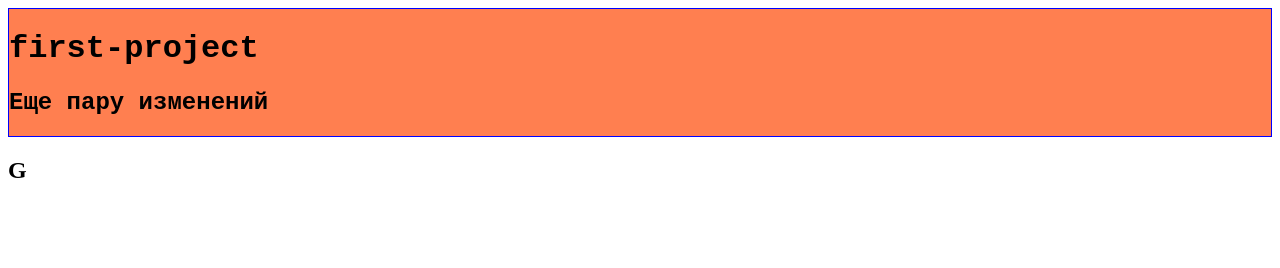
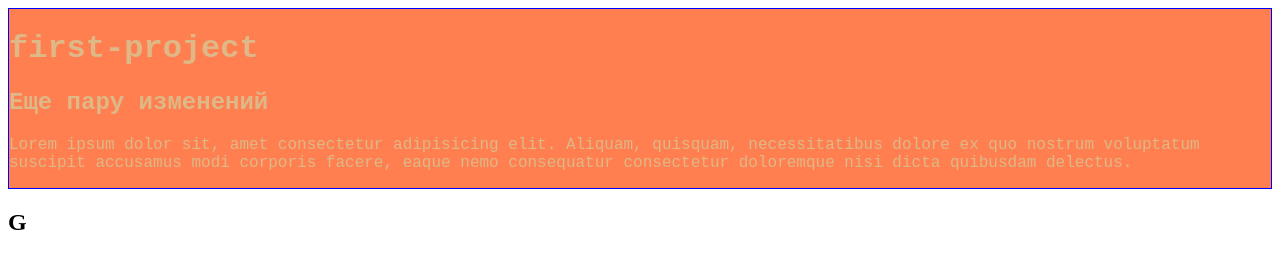
Before and after one commit to Medovikoff/first-project, a plain HTML site: page index.html in a window 1280 px wide. Drawn offline with Linux system fonts and the light colour scheme.

Commit message:
add new article

```diff
--- a/index.html
+++ b/index.html
@@ -12,6 +12,12 @@
         <h1>first-project</h1>
         <h2>Еще пару изменений
         </h2>
+    <div>
+        <p>Lorem ipsum dolor sit, amet consectetur adipisicing elit.
+             Aliquam, quisquam, necessitatibus dolore ex quo nostrum
+             voluptatum suscipit accusamus modi corporis facere,
+             eaque nemo consequatur consectetur doloremque nisi dicta quibusdam delectus.</p>
+    </div>
     </div>
   <h2>G</h2>
 </body>
--- a/style.css
+++ b/style.css
@@ -2,4 +2,5 @@
     font-family: 'Courier New', Courier, monospace;
     background-color: coral;
     border: 1px blue solid;
+    color: burlywood;
 }
```
